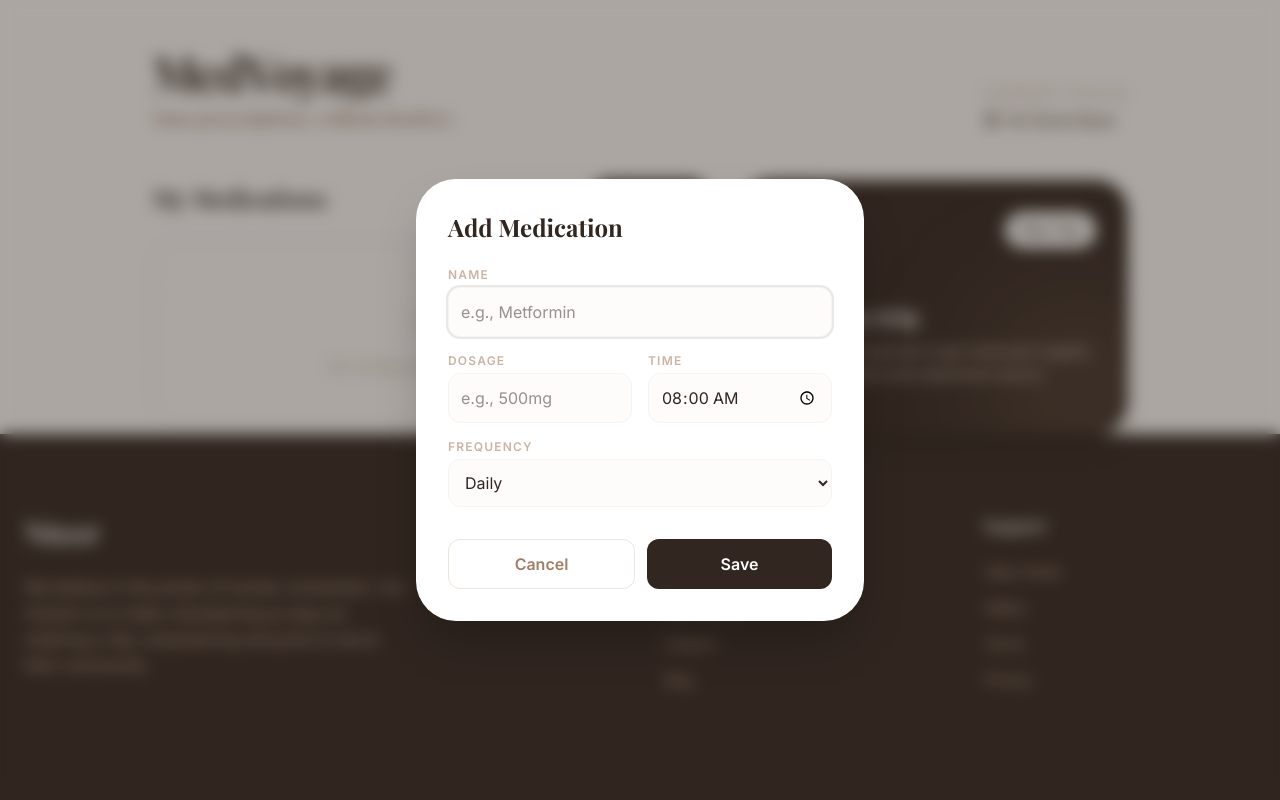
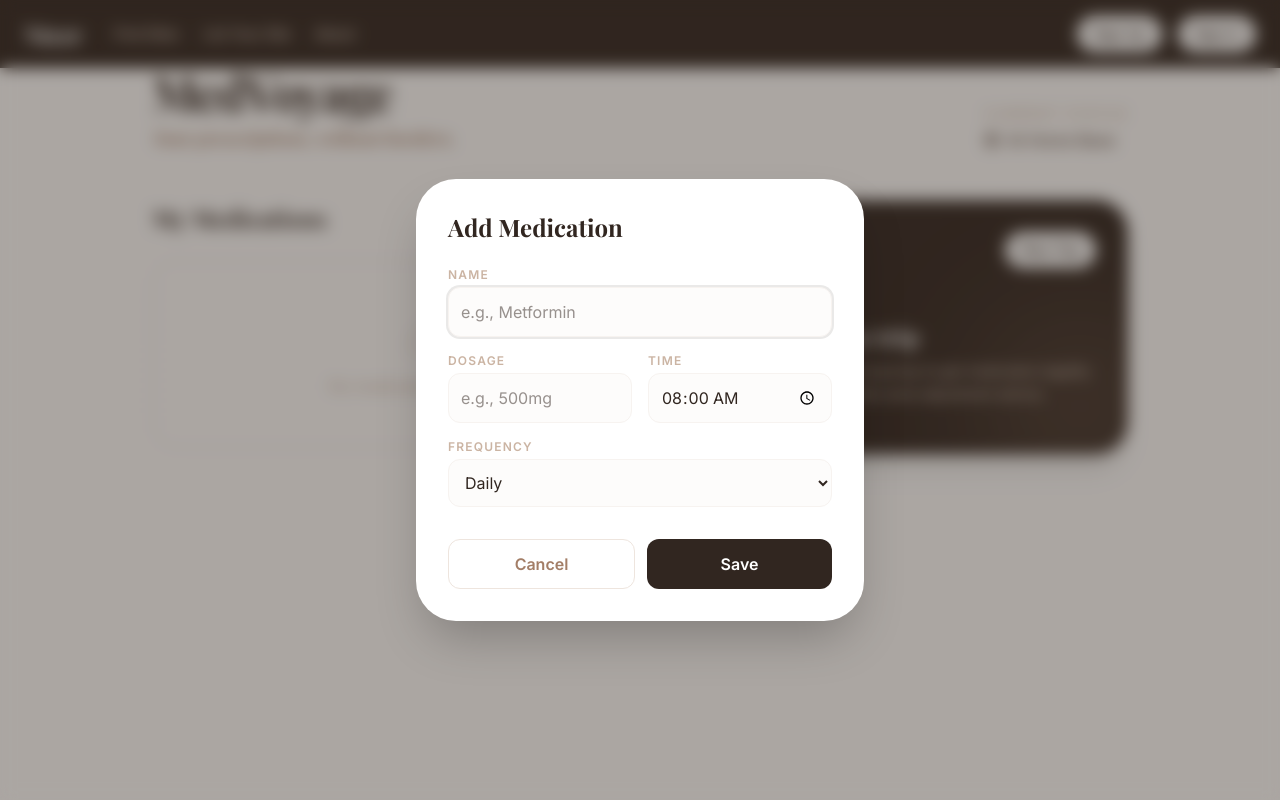
Before and after one commit to tmjoris/nteer, a React (Vite) app in the folder Client/: page /supervisor in a window 1280 px wide. Both pictures are taken after a click on the button "Add New". Shown: the top 800 px of the page. Built offline with nearby package versions, Linux system fonts and the light colour scheme; a web font is replaced by a local one.

Commit message:
fixed navabar links and sign in

```diff
--- a/Client/src/components/Navbar.tsx
+++ b/Client/src/components/Navbar.tsx
@@ -12,9 +12,11 @@ export default function Navbar() {
 
         {/* Left */}
         <div className="flex items-center gap-8">
-          <h1 className="text-2xl font-serif font-bold tracking-tight">
-            Nteer
-          </h1>
+            <Link to="/" className="hover:text-yellow transition-colors">
+            <h1 className="text-2xl font-serif font-bold tracking-tight">
+              Nteer
+            </h1>
+            </Link>
 
           <div className="hidden md:flex items-center gap-6 text-sm font-medium text-brand-300">
 
--- a/Client/src/pages/Dashboard.tsx
+++ b/Client/src/pages/Dashboard.tsx
@@ -203,7 +203,9 @@ export default function Dashboard() {
             <p className="text-xl opacity-80 mb-8 leading-relaxed">
               Are you an organization looking for passionate volunteers? Reach thousands of helpers ready to make an impact.
             </p>
-            <button className="bg-white text-brand-950 px-10 py-5 rounded-xl font-bold text-lg hover:bg-brand-100 transition-all flex items-center gap-3 group">
+            <button
+              onClick={() => navigate("/registersite")}
+              className="bg-white text-brand-950 px-10 py-5 rounded-xl font-bold text-lg hover:bg-brand-100 transition-all flex items-center gap-3 group">
               Get Started <ArrowRight className="w-5 h-5 group-hover:translate-x-1 transition-transform" />
             </button>
           </div>
--- a/Client/src/pages/SignIn.tsx
+++ b/Client/src/pages/SignIn.tsx
@@ -1,32 +1,41 @@
-import React, { useState } from 'react';
+import { useState } from 'react';
 import { motion } from 'motion/react';
 import { Mail, Lock, Eye, EyeOff, ArrowRight } from 'lucide-react';
-import { Link } from 'react-router-dom';
+import { Link, useNavigate } from 'react-router-dom';
 import { apiUrl } from '../config/api';
 
-interface SignInProps {
-  onSignIn?: (email: string, password: string) => void;
-}
-
-const SignIn: React.FC<SignInProps> = ({ onSignIn }) => {
+const SignIn = () => {
+  const navigate = useNavigate();
   const [showPassword, setShowPassword] = useState(false);
-  const [email, setEmail] = useState('');
-  const [password, setPassword] = useState('');
   const [rememberMe, setRememberMe] = useState(false);
   const [isLoading, setIsLoading] = useState(false);
+  const [formData, setFormData] = useState({
+    email:"",
+    password:""
+  });
 
-  const handleSubmit = async (e: React.FormEvent) => {
+  const handleChange = (e) =>{
+    const {name, value} = e.target;
+    setFormData({...formData, [name]:value});
+  };
+
+  const handleSubmit = async (e) => {
     e.preventDefault();
     setIsLoading(true);
 
-    // Simulate API call
-    setTimeout(() => {
-      if (onSignIn) {
-        onSignIn(email, password);
-      }
-      console.log('Sign in attempt:', { email, password, rememberMe });
-      setIsLoading(false);
-    }, 1000);
+    try {
+      const response = await fetch(`${apiUrl}/api/login`, {
+        method: "POST",
+        headers: {
+          "Content-Type": "application/json"
+        },
+        body: JSON.stringify(formData)
+      });
+      const data = await response.json();
+      navigate("/sites")
+    } catch (error) {
+      console.error("Error during signing in: ", error);
+    }
   };
 
   return (
@@ -68,8 +77,9 @@ const SignIn: React.FC<SignInProps> = ({ onSignIn }) => {
               <Mail className="absolute left-3 top-1/2 transform -translate-y-1/2 text-gray-400 w-5 h-5" />
               <input
                 type="email"
-                value={email}
-                onChange={(e) => setEmail(e.target.value)}
+                name='email'
+                value={formData.email}
+                onChange={handleChange}
                 className="w-full pl-10 pr-4 py-3 border border-gray-300 rounded-lg focus:ring-2 focus:ring-orange-500 focus:border-transparent outline-none transition-all"
                 required
               />
@@ -85,8 +95,9 @@ const SignIn: React.FC<SignInProps> = ({ onSignIn }) => {
               <Lock className="absolute left-3 top-1/2 transform -translate-y-1/2 text-gray-400 w-5 h-5" />
               <input
                 type={showPassword ? 'text' : 'password'}
-                value={password}
-                onChange={(e) => setPassword(e.target.value)}
+                name='password'
+                value={formData.password}
+                onChange={handleChange}
                 className="w-full pl-10 pr-12 py-3 border border-gray-300 rounded-lg focus:ring-2 focus:ring-orange-500 focus:border-transparent outline-none transition-all"
                 required
               />
--- a/Client/src/pages/SignUp.tsx
+++ b/Client/src/pages/SignUp.tsx
@@ -1,14 +1,10 @@
-import React, { useState } from 'react';
+import { useState } from 'react';
 import { motion } from 'motion/react';
 import { Mail, Lock, Eye, EyeOff, User, ArrowRight, Github, Phone, LocateIcon, Locate, Map, MapIcon, MapPinCheck, MapPinIcon } from 'lucide-react';
 import { Link, useNavigate } from 'react-router-dom';
 import { apiUrl } from '../config/api';
 
-interface SignUpProps {
-  onSignUp?: (name: string, email: string, password: string) => void;
-}
-
-const SignUp: React.FC<SignUpProps> = ({ onSignUp }) => {
+const SignUp = () => {
   const navigate = useNavigate();
   const [showPassword, setShowPassword] = useState(false);
   const [showConfirmPassword, setShowConfirmPassword] = useState(false);
@@ -33,7 +29,7 @@ const SignUp: React.FC<SignUpProps> = ({ onSignUp }) => {
       }))
   };
 
-  const handleSubmit = async (e: React.FormEvent) => {
+  const handleSubmit = async (e) => {
     e.preventDefault();
 
     if (formData.password !== confirmPassword) {
@@ -235,27 +231,6 @@ const SignUp: React.FC<SignUpProps> = ({ onSignUp }) => {
             </div>
           </div>
 
-          {/* Terms Agreement */}
-          <label className="flex items-start space-x-3">
-            <input
-              type="checkbox"
-              checked={agreeTerms}
-              onChange={(e) => setAgreeTerms(e.target.checked)}
-              className="w-4 h-4 text-orange-600 border-gray-300 rounded focus:ring-orange-500 mt-1"
-              required
-            />
-            <span className="text-sm text-gray-600">
-              I agree to the{' '}
-              <Link to="/terms" className="text-orange-600 hover:text-orange-800 hover:underline">
-                Terms of Service
-              </Link>{' '}
-              and{' '}
-              <Link to="/privacy" className="text-orange-600 hover:text-orange-800 hover:underline">
-                Privacy Policy
-              </Link>
-            </span>
-          </label>
-
           {/* Sign Up Button */}
           <motion.button
             type="submit"
--- a/Client/src/pages/SupervisorDashboard.tsx
+++ b/Client/src/pages/SupervisorDashboard.tsx
@@ -24,6 +24,8 @@ import { formatInTimeZone, toZonedTime } from 'date-fns-tz';
 import ReactMarkdown from 'react-markdown';
 import { Medication, Trip, TravelAdvice } from '../types';
 import { cn } from '../lib/utils';
+import Navbar from '../components/Navbar';
+import Footer from '../components/Footer';
 
 export default function SupervisorDashboard() {
   const [medications, setMedications] = useState<Medication[]>([]);
@@ -183,7 +185,9 @@ export default function SupervisorDashboard() {
   }
 
   return (
-    <div className="min-h-screen pb-20">
+    <>
+    <Navbar/>
+    <div className="min-h-screen pt-5">
       {/* Header */}
       <header className="px-6 py-12 max-w-5xl mx-auto">
         <div className="flex justify-between items-end">
@@ -450,7 +454,7 @@ export default function SupervisorDashboard() {
       {/* Modals */}
       <AnimatePresence>
         {isAddingMed && (
-          <div className="fixed inset-0 z-50 flex items-center justify-center p-6">
+          <div className="fixed inset-0 z-50 flex items-center justify-center p-30">
             <motion.div
               initial={{ opacity: 0 }}
               animate={{ opacity: 1 }}
@@ -623,42 +627,8 @@ export default function SupervisorDashboard() {
         <button className="p-2"><Plane className="w-6 h-6" /></button>
         <button className="p-2"><ShieldCheck className="w-6 h-6" /></button>
       </nav>
-      {/* Footer */}
-      <footer className="bg-brand-950 text-white py-20 px-6">
-        <div className="max-w-7xl mx-auto grid grid-cols-1 md:grid-cols-4 gap-12">
-          <div className="col-span-1 md:col-span-2">
-            <h2 className="text-3xl font-serif font-bold mb-6">Nteer</h2>
-            <p className="text-brand-400 max-w-sm leading-relaxed">
-              We believe in the power of human connection. Our mission is to make volunteering as easy as ordering a ride, empowering everyone to serve their community.
-            </p>
-          </div>
-          <div>
-            <h4 className="font-bold mb-6">Company</h4>
-            <ul className="space-y-4 text-brand-400 text-sm">
-              <li><a href="#" className="hover:text-white transition-colors">About Us</a></li>
-              <li><a href="#" className="hover:text-white transition-colors">Newsroom</a></li>
-              <li><a href="#" className="hover:text-white transition-colors">Careers</a></li>
-              <li><a href="#" className="hover:text-white transition-colors">Blog</a></li>
-            </ul>
-          </div>
-          <div>
-            <h4 className="font-bold mb-6">Support</h4>
-            <ul className="space-y-4 text-brand-400 text-sm">
-              <li><a href="#" className="hover:text-white transition-colors">Help Center</a></li>
-              <li><a href="#" className="hover:text-white transition-colors">Safety</a></li>
-              <li><a href="#" className="hover:text-white transition-colors">Terms</a></li>
-              <li><a href="#" className="hover:text-white transition-colors">Privacy</a></li>
-            </ul>
-          </div>
-        </div>
-        <div className="max-w-7xl mx-auto mt-20 pt-8 border-t border-white/10 flex flex-col md:flex-row justify-between items-center gap-6 text-xs text-brand-500">
-          <p>© 2026 Nteer Technologies Inc.</p>
-          <div className="flex gap-8">
-            <a href="#" className="hover:text-white transition-colors">English (US)</a>
-            <a href="#" className="hover:text-white transition-colors">Nairobi</a>
-          </div>
-        </div>
-      </footer>
     </div>
+    <Footer/>
+    </>
   );
 }
```
